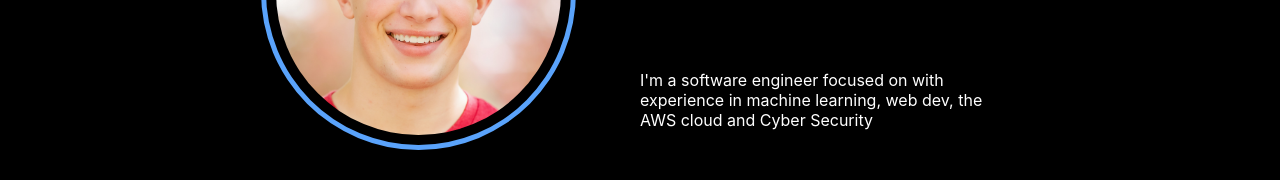
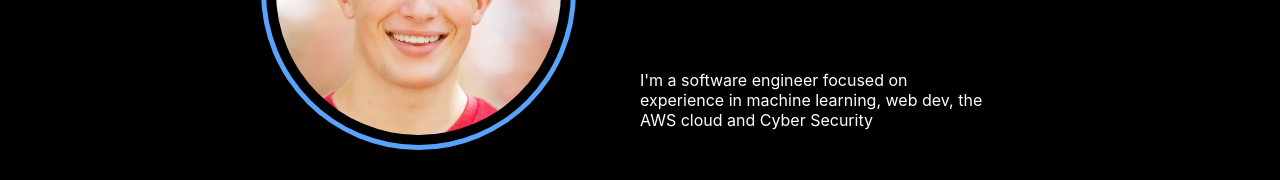
Before and after one commit to CarterTheMan/Personal-Website, a React (Create React App) app in the folder personal-website/: page / in a window 1280 px wide. Shown: the part 446-626 px from the top of the page. Built offline with nearby package versions, Linux system fonts and the light colour scheme.

Commit message:
Fixed a typo

```diff
--- a/personal-website/src/pages/home/Home.tsx
+++ b/personal-website/src/pages/home/Home.tsx
@@ -12,7 +12,7 @@ export default function MyApp() {
             <h3 className="home-h3">Hi. I'm</h3>
             <h1 className="home-h1"><span style={{color : '#5AA3FB'}}>Carter</span> Moseley</h1>
             <br />
-            <p className="home-p">I'm a software engineer focused on with experience in machine learning, web dev, the AWS cloud and Cyber Security</p>
+            <p className="home-p">I'm a software engineer focused on experience in machine learning, web dev, the AWS cloud and Cyber Security</p>
             <br />
         </div>
     </div>
```
